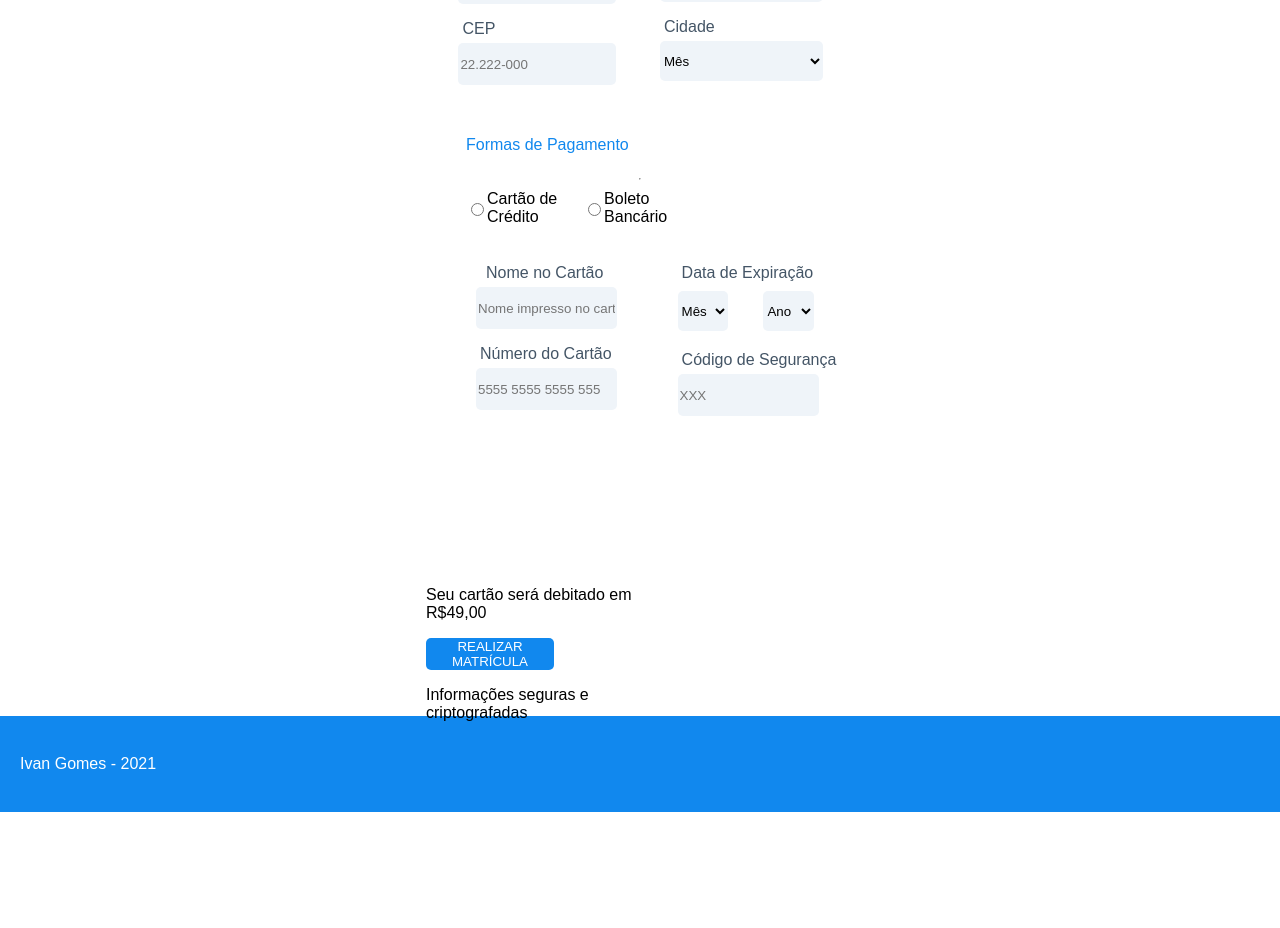
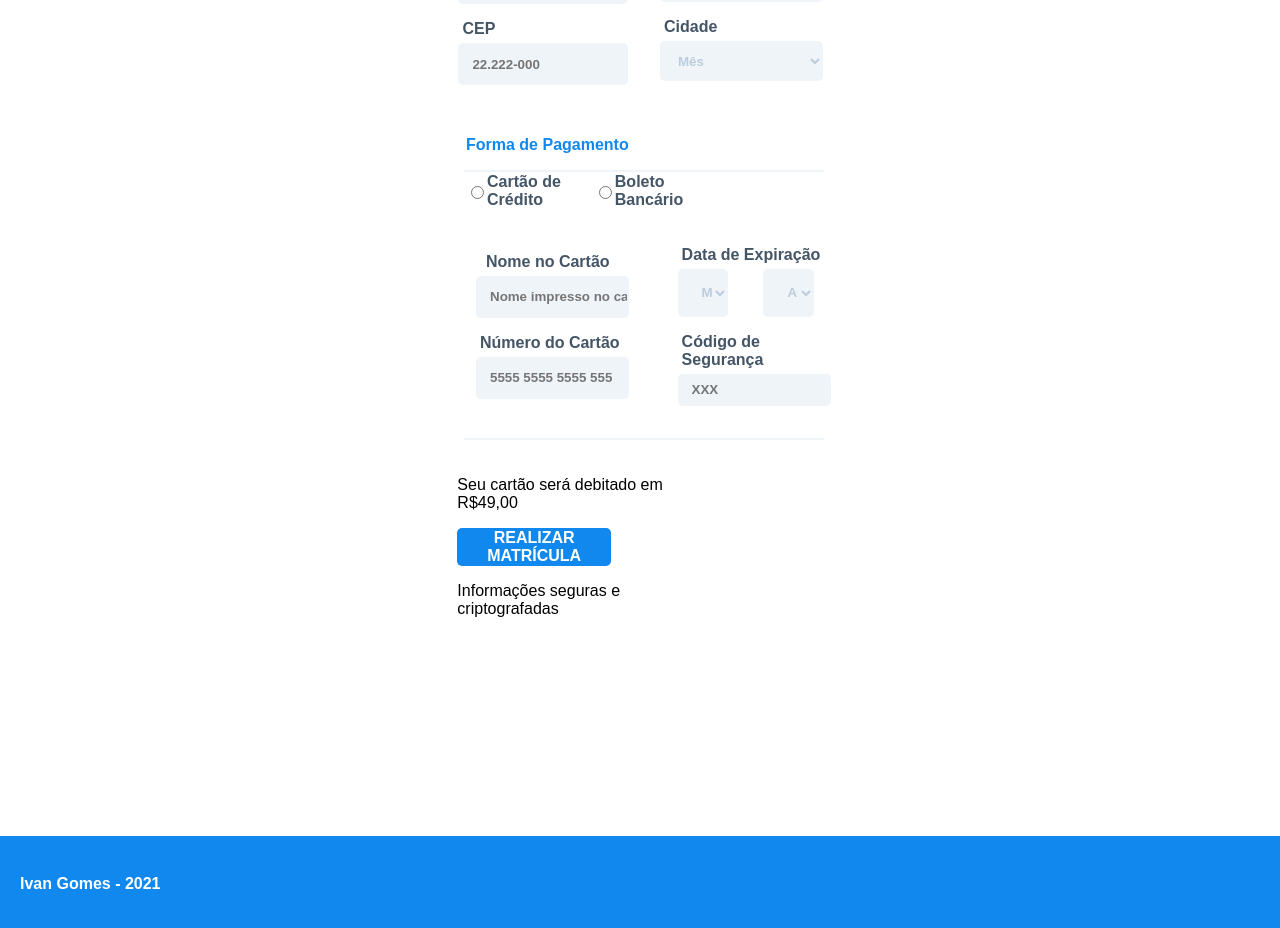
Before and after one commit to igomest/formulary, a React (Create React App) app in the folder resposta-teste/: page / in a window 1280 px wide. Shown: the part 570-1498 px from the top of the page. Before the commit the page ends 1382 px from the top, so only its background shows below. Built offline with nearby package versions, Linux system fonts and the light colour scheme.

Commit message:
I finished styling the signup page and the customer list page

```diff
--- a/resposta-teste/src/components/Footer/styledFooter.js
+++ b/resposta-teste/src/components/Footer/styledFooter.js
@@ -7,10 +7,12 @@ export const FooterContainer = styled.footer`
    height: 12vh;
    background-color: #1188EE;
    align-items: center;
-   margin-top: 10px;
+   position: absolute;
+   margin-top: 10%;
 
    p {
        color: white;
        padding: 20px;
+       font-weight: bold;
    }
 `
--- a/resposta-teste/src/pages/ListPage/ListPage.js
+++ b/resposta-teste/src/pages/ListPage/ListPage.js
@@ -1,7 +1,7 @@
 import Footer from "../../components/Footer/Footer"
 import Header from "../../components/Header/Header"
 import { Container, TitleContainer, Title } from "../SignUpPage/styledSignUpPage"
-import { ClientName, ListContainer, TableContainer } from "./styledListPage"
+import { ClientName, ListContainer, ListLine } from "./styledListPage"
 
 
 
@@ -20,6 +20,7 @@ const ListPage = () => {
                 <ListContainer>
                     <p>Lista de Clientes</p>
                 </ListContainer>
+                <ListLine />
 
                 <ClientName>
                     <p>Nome do Cliente</p>
@@ -27,9 +28,46 @@ const ListPage = () => {
                     <input />
                 </ClientName>
 
-                <TableContainer>
+                <table>
+                    <thead>
+                        <tr>
+                            <th>Nome</th>
+                            <th>Email</th>
+                            <th>Cpf</th>
+                            <th>Cirado em</th>
+                        </tr>
+                    </thead>
 
-                </TableContainer>
+
+                    <tbody>
+                        <tr>
+                            <td></td>
+                            <td>ivan@email.com</td>
+                            <td>1/5/2021</td>
+                            <td>
+                                <p>Unpaid</p>
+                            </td>
+                        </tr>
+
+                        <tr>
+                            <td>Sim</td>
+                            <td>Sonic</td>
+                            <td>1/4/2021</td>
+                            <td>
+                                <p>Paid</p>
+                            </td>
+                        </tr>
+
+                        <tr>
+                            <td>Highlander</td>
+                            <td>12/18/2020</td>
+                            <td>
+                                <p>Paid</p>
+                            </td>
+                            <td>$1152.35</td>
+                        </tr>
+                    </tbody>
+                </table>
             </Container>
 
             <Footer />
--- a/resposta-teste/src/pages/ListPage/styledListPage.js
+++ b/resposta-teste/src/pages/ListPage/styledListPage.js
@@ -3,40 +3,48 @@ import styled from "styled-components"
 
 export const ListContainer = styled.section`
    display: flex;
-   border: 1px solid black;
    width: 20vw;
    height: 7vh;
    margin: 40px;
    margin-right: 12%;
+   margin-bottom: 15px;
 
 
    p {
        padding: 10px;
+       font-weight: bold;
+       color: #1188EE;
+       font-size: 1.2rem;
    }
+`
+export const ListLine = styled.span`
+   width: 30%;
+   margin-left: 30px;
+   border: 1px solid #EFF4F9;
 `
 
 export const ClientName = styled.section`
   display: flex;
-  width: 30vw;
+  width: 34vw;
   height: 14vh;
-  border: 1px solid black;
   flex-direction: column;
   align-items: center;
 
   p {
       padding: 10px;
-      margin-right: 64%;
+      margin-right: 62%;
       margin-bottom: -5px;
       color: #445566;
+      font-weight: bold;
   }
 
   input {
     background-color:  #EFF4F9;
     width: 90%;
-    height: 5vh;
+    height: 6vh;
     border-radius: 5px;
     border: none;
-    margin-left: 20px;
+    margin-left: 28px;
   }
 `
 export const TableContainer = styled.section`
--- a/resposta-teste/src/pages/SignUpPage/SignUpForm.js
+++ b/resposta-teste/src/pages/SignUpPage/SignUpForm.js
@@ -10,6 +10,7 @@ import {
     MatriculationContainer,
     Payment,
     PaymentContainer,
+    Row,
     SelectContainer,
     UserAdress,
     UserData,
@@ -20,7 +21,7 @@ import { goToListPage } from "../../router/coordinator"
 
 const SignUpForm = () => {
 
-    const [ form, onChange ] = useForm({
+    const [form, onChange] = useForm({
         name: "",
         email: "",
         cpf: "",
@@ -125,8 +126,9 @@ const SignUpForm = () => {
                 </InputContainer>
 
                 <PaymentContainer>
-                    <Payment>Formas de Pagamento</Payment>
-                    <hr />
+                    <Payment>Forma de Pagamento</Payment>
+                    <Row />
+
                     <CardInput>
                         <input type="radio" required value={form.credit} onChange={onChange} name={"credit"} />
                         <label>Cartão de Crédito</label>
@@ -144,8 +146,8 @@ const SignUpForm = () => {
                                 onChange={onChange}
                                 value={form.cardName}
                                 name={"cardName"}
-                                pattern={"^.{3,}"}
-                                title={"O nome deve ter no mínimo 3 caracteres"}
+                                pattern={"^.{10,}"}
+                                title={"O nome no cartão deve ter no mínimo 10 caracteres"}
                                 required
                             />
 
@@ -191,11 +193,13 @@ const SignUpForm = () => {
                             />
                         </CardContainer>
                     </ItemsContainer>
+                    <Row />
                 </PaymentContainer>
+
 
                 <MatriculationContainer>
                     <p>Seu cartão será debitado em R$49,00</p>
-                    <button  type={"submit"}>REALIZAR MATRÍCULA</button>
+                    <button type={"submit"}>REALIZAR MATRÍCULA</button>
                     <p>Informações seguras e criptografadas</p>
                 </MatriculationContainer>
             </Form>
--- a/resposta-teste/src/pages/SignUpPage/styledSignUpPage.js
+++ b/resposta-teste/src/pages/SignUpPage/styledSignUpPage.js
@@ -6,6 +6,37 @@ export const Container = styled.div`
    height: 100%;
    flex-direction: column;
    align-items: center;
+
+   table {
+      border-collapse: collapse;
+      background-color: white;
+      width: 30vw;
+      min-height: 10vh;
+      text-align: left;
+      overflow: hidden;
+      margin: 40px;
+      margin-left: 5%;
+   }
+
+   thead {
+      border: 2px solid #ccd9e5;
+  }
+
+  th {
+    padding: 0.5rem 2rem;
+    text-transform: uppercase;
+    letter-spacing: 0.1rem;
+    font-size: 0.7rem;
+    font-weight: 900;
+    border: 2px solid #ccd9e5;
+  }
+
+  td {
+    padding: 0.1rem 2rem;
+    border: 2px solid #ccd9e5;
+  }
+
+
 `
 export const TitleContainer = styled.section`
   display: flex;
@@ -43,6 +74,7 @@ export const ContentData = styled.p`
    margin-left: 20px;
    margin-bottom: 5px;
    color: #445566;
+   font-weight: bold;
 `
 
 export const UserData = styled.section`
@@ -58,7 +90,12 @@ export const UserData = styled.section`
        border-radius: 5px;
        border: none;
        margin-left: 20px;
+       padding-left: 14px;
+       color: #bbccdd;
+       font-weight: bold;
    }
+
+
 `
 export const AdressContainer = styled.section`
    display: flex;
@@ -66,7 +103,6 @@ export const AdressContainer = styled.section`
    height: 35vh;
    flex-direction: row;
    justify-content: space-evenly;
-   /* border: 1px solid black; */
 `
 
 export const UserAdress = styled.section`
@@ -76,8 +112,6 @@ export const UserAdress = styled.section`
    flex-direction: column;
    margin-top: 20px;
    margin-left: 10px;
-   /* border: 1px solid black; */
-
 
    input {
        width: 80%;
@@ -86,6 +120,9 @@ export const UserAdress = styled.section`
        background-color:  #EFF4F9;
        border: none;
        border-radius: 5px;
+       padding-left: 14px;
+       font-weight: bold;
+       color: #bbccdd;
    }
 
    select {
@@ -95,30 +132,40 @@ export const UserAdress = styled.section`
        border-radius: 5px;
        border: none;
        margin-left: 10px;
+       padding-left: 14px;
+       font-weight: bold;
+       color: #bbccdd;
    }
 `
 export const ContentAdress = styled.p`
    margin-left: 14px;
    margin-bottom: 5px;
+   font-weight: bold;
    color: #445566;
 `
 export const PaymentContainer = styled.section`
    display: flex;
    width: 35vw;
-   height: 55vh;
+   height: 40vh;
    margin-top: 20px;
    flex-direction: column;
 
+`
+export const Row = styled.span`
+   width: 80%;
+   margin-left: 48px;
+   border: 1px solid #EFF4F9;
 `
 
 export const Payment = styled.p`
    margin-left: 50px;
    color: #1188EE;
+   font-weight: bold;
 `
 
 export const CardInput = styled.section`
    display: flex;
-   width: 50%;
+   width: 55%;
    height: 5vh;
    flex-direction: row;
    justify-content: space-between;
@@ -129,12 +176,17 @@ export const CardInput = styled.section`
        width: 15px;
        height: 15px;
    }
+
+  label {
+       font-weight: bold;
+       color: #445566;
+  }
 `
 
 export const ItemsContainer = styled.div`
     display: flex;
     width: 90%;
-    height: 30vh;
+    height: 25vh;
     flex-direction: row;
     justify-content: space-between;
     margin: 20px;
@@ -146,7 +198,7 @@ export const CardContainer = styled.section`
    height: 22vh;
    flex-direction: column;
    margin-left: 30px;
-
+   justify-content: center;
 
    input {
        width: 80%;
@@ -155,7 +207,11 @@ export const CardContainer = styled.section`
        background-color:  #EFF4F9;
        border: none;
        border-radius: 5px;
+       padding-left: 14px;
+       font-weight: bold;
+       color: #bbccdd;
    }
+
 `
 export const SelectContainer = styled.section`
     display: flex;
@@ -165,13 +221,16 @@ export const SelectContainer = styled.section`
     align-items: center;
 
     select {
-       width: 35%;
-       height: 5vh;
+       width: 37%;
+       height: 6vh;
        margin-left: 10px;
        background-color:  #EFF4F9;
        border: none;
        border-radius: 5px;
        margin-right: 25px;
+       color: #bbccdd;
+       padding-left: 20px;
+       font-weight: bold;
    }
 `
 export const MatriculationContainer = styled.section`
@@ -179,21 +238,28 @@ export const MatriculationContainer = styled.section`
    flex-direction: column;
    height: 17vh;
    width: 20vw;
-   margin-top: 10px;
-   margin-right: 15%;
+   margin-top: 20px;
+   margin-bottom: 25%;
+   margin-left: 7%;
 
    p {
        margin-left: 10px;
    }
 
    button {
-       width: 50%;
-       height: 25%;
+       width: 60%;
+       height: 30%;
        margin-left: 10px;
        background-color: #1188EE;
        border: none;
        border-radius: 5px;
        color: white;
        cursor: pointer;
+       font-weight: bold;
+       font-size: 1rem;
+
+       :active {
+          background-color: #126BF0;
+       }
    }
 `
```
